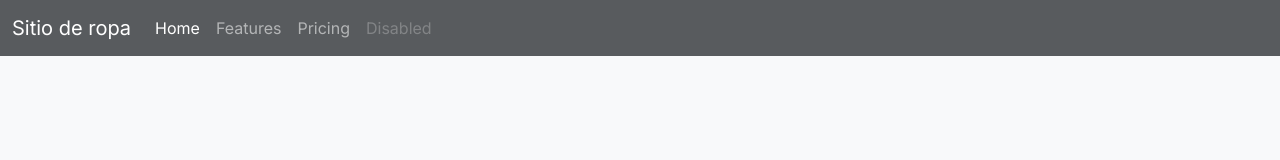
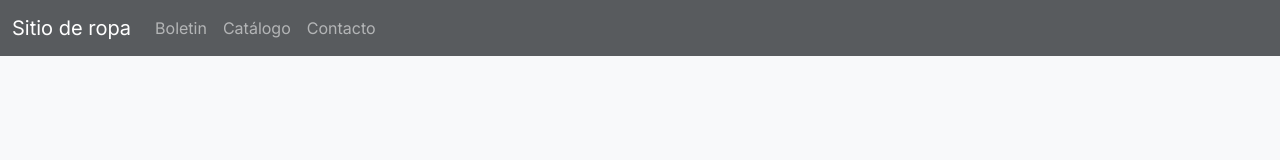
Before and after one commit to miguemi/sitio_ropa, a Next.js app: page / in a window 1280 px wide. Shown: the top 160 px of the page. Built offline with nearby package versions, Linux system fonts and the light colour scheme.

Commit message:
arreglos en header y footer

```diff
--- a/src/app/components/footer.jsx
+++ b/src/app/components/footer.jsx
@@ -2,7 +2,6 @@ export default function CustomFooter(){
   const date = new Date().toLocaleDateString()
 
   return (
-    <>
     <footer class="py-2 bg-dark mt-4">
       <ul class="nav justify-content-center pb-3">
         <li class="nav-item"><a href="#" class="nav-link px-2 text-white">Inicio</a></li>
@@ -10,6 +9,5 @@ export default function CustomFooter(){
       </ul>
       <p class="text-center text-muted">© {`${date}`} Alan David González López</p>
     </footer>
-    </>
   )
 }
--- a/src/app/components/header.jsx
+++ b/src/app/components/header.jsx
@@ -1,30 +1,27 @@
 export default function CustomNavbar(){
   return (
-    <>
-      <nav className="navbar navbar-expand-lg navbar-dark bg-dark sticky-top opacity-75">
+    <header className="sticky-top opacity-75">
+      <nav className="navbar navbar-expand-lg navbar-dark bg-dark">
         <div className="container-fluid">
-          <a className="navbar-brand" href="#">Sitio de ropa</a>
+          <a className="navbar-brand" href="/">Sitio de ropa</a>
           <button className="navbar-toggler" type="button" data-bs-toggle="collapse" data-bs-target="#navbarNav" aria-controls="navbarNav" aria-expanded="false" aria-label="Toggle navigation">
             <span className="navbar-toggler-icon"></span>
           </button>
           <div className="collapse navbar-collapse" id="navbarNav">
             <ul className="navbar-nav">
               <li className="nav-item">
-                <a className="nav-link active" aria-current="page" href="#">Home</a>
+                <a className="nav-link" href="/#boletin">Boletin</a>
               </li>
               <li className="nav-item">
-                <a className="nav-link" href="#">Features</a>
+                <a className="nav-link" href="/catalogo/">Catálogo</a>
               </li>
               <li className="nav-item">
-                <a className="nav-link" href="#">Pricing</a>
-              </li>
-              <li className="nav-item">
-                <a className="nav-link disabled" href="#" tabindex="-1" aria-disabled="true">Disabled</a>
+                <a className="nav-link" href="/contacto/">Contacto</a>
               </li>
             </ul>
           </div>
         </div>
       </nav>
-    </>
+    </header>
   )
 }
```
Lines whose indentation alone changed are shown as unchanged.
